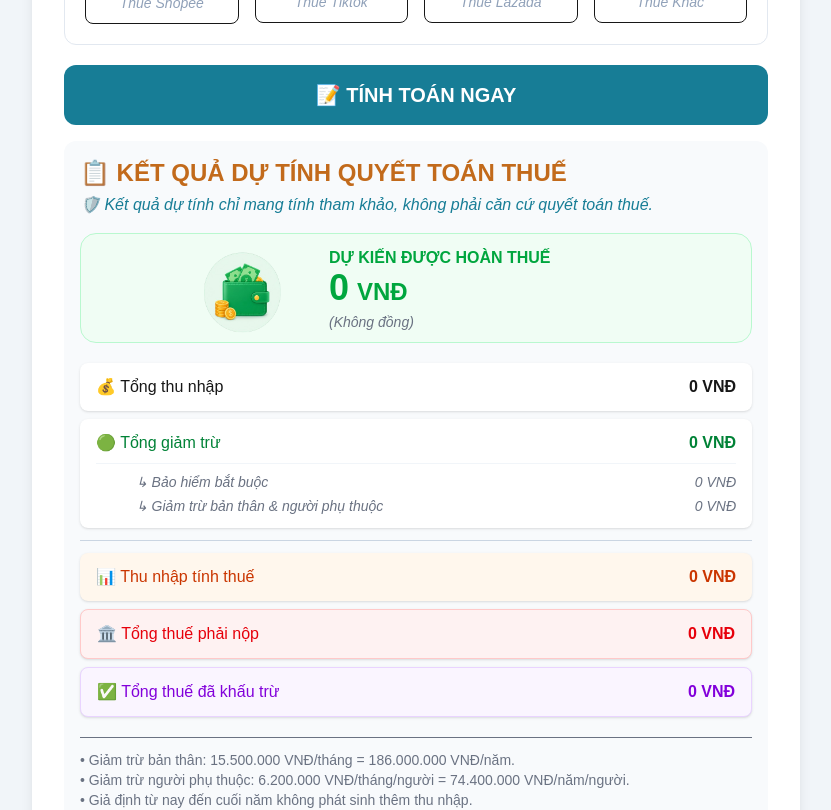
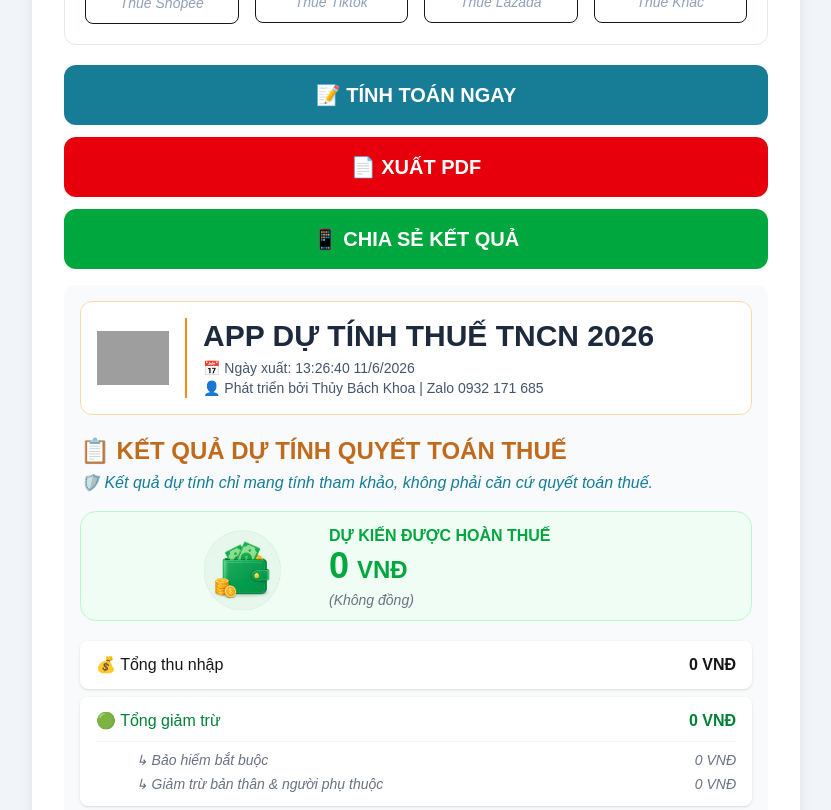
Before and after one commit to thuybachkhoa/du-bao-thue-affiliate, a Next.js app: page / in a window 1280 px wide. Shown: the part 740-1550 px from the top of the page, without its empty margins (224-1055 px from the left). Built offline with nearby package versions, Linux system fonts and the light colour scheme; grey boxes are pictures that could not be loaded.

Commit message:
Add Open Graph metadata

```diff
--- a/app/layout.tsx
+++ b/app/layout.tsx
@@ -13,8 +13,27 @@ const geistMono = Geist_Mono({
 });
 
 export const metadata: Metadata = {
-  title: "Thuế TNCN 2026",
-  description: "Công cụ dự tính thuế thu nhập cá nhân dành cho Affiliate",
+  title: "DỰ TÍNH THUẾ TNCN 2026",
+  description:
+    "Công cụ dự tính hoàn thuế và số thuế phải nộp cho Affiliate theo quy định năm 2026.",
+
+  openGraph: {
+    title: "DỰ TÍNH THUẾ TNCN 2026",
+    description:
+      "Công cụ dự tính hoàn thuế và số thuế phải nộp cho Affiliate theo quy định năm 2026.",
+    url: "https://du-tinh-tncn-2026.vercel.app",
+    siteName: "DỰ TÍNH THUẾ TNCN 2026",
+    images: [
+      {
+        url: "/icon.png",
+        width: 512,
+        height: 512,
+        alt: "Dự tính Thuế TNCN 2026",
+      },
+    ],
+    locale: "vi_VN",
+    type: "website",
+  },
 };
 
 export default function RootLayout({
@@ -24,7 +43,7 @@ export default function RootLayout({
 }>) {
   return (
     <html
-      lang="en"
+      lang="vi"
       className={`${geistSans.variable} ${geistMono.variable} h-full antialiased`}
     >
       <body className="min-h-full flex flex-col">{children}</body>
--- a/app/page.tsx
+++ b/app/page.tsx
@@ -1,6 +1,9 @@
   "use client";
 
-  import { useState } from "react";
+  import { useState, useRef } from "react";
+import jsPDF from "jspdf";
+import { toPng } from "html-to-image";
+import html2canvas from "html2canvas";
   import Image from "next/image";
 
   export default function Home() {
@@ -35,10 +38,10 @@ const [insuranceAmount, setInsuranceAmount] =
   taxPaid: 0,
   refundOrPayMore: 0,
 });
-
-    const formatMoney = (value: number | undefined) => {
-      return value.toLocaleString("vi-VN") + " VNĐ";
-    };
+const resultRef = useRef<HTMLDivElement>(null);
+    const formatMoney = (value?: number) => {
+  return (value ?? 0).toLocaleString("vi-VN") + " VNĐ";
+};
     const numberToVietnameseWords = (num: number): string => {
   if (num === 0) return "Không đồng";
 
@@ -240,6 +243,84 @@ setInsuranceAmount("");
   refundOrPayMore: 0,
 });
   };
+  const handleShare = async () => {
+  const shareText = `
+📊 KẾT QUẢ DỰ TÍNH THUẾ TNCN 2026
+
+💰 Tổng thu nhập: ${result.totalIncome.toLocaleString("vi-VN")} VNĐ
+📈 Thu nhập tính thuế: ${result.taxableIncome.toLocaleString("vi-VN")} VNĐ
+🏛️ Tổng thuế phải nộp: ${result.taxPayable.toLocaleString("vi-VN")} VNĐ
+✅ Thuế đã khấu trừ: ${result.taxPaid.toLocaleString("vi-VN")} VNĐ
+
+${
+  result.refundOrPayMore >= 0
+    ? `🎉 Dự kiến được hoàn: ${result.refundOrPayMore.toLocaleString("vi-VN")} VNĐ`
+    : `⚠️ Dự kiến phải nộp thêm: ${Math.abs(
+        result.refundOrPayMore
+      ).toLocaleString("vi-VN")} VNĐ`
+}
+
+🔗 https://du-tinh-tncn-2026.vercel.app
+
+Thủy Bách Khoa | Zalo 0932 171 685
+`;
+
+  try {
+  await navigator.clipboard.writeText(shareText);
+
+  alert(
+    "Đã sao chép kết quả vào clipboard.\nHãy mở Zalo và nhấn Ctrl + V để gửi."
+  );
+} catch (error) {
+  console.error(error);
+}
+};
+  const handleExportPDF = async () => {
+  if (!resultRef.current) return;
+
+  try {
+    await new Promise(resolve =>
+  setTimeout(resolve, 500)
+);
+    const dataUrl = await toPng(
+  resultRef.current,
+  {
+    pixelRatio: 4,
+    backgroundColor: "#ffffff",
+  }
+);
+
+   const pdf = new jsPDF();
+
+const imgProps =
+  pdf.getImageProperties(dataUrl);
+
+const pdfWidth =
+  pdf.internal.pageSize.getWidth();
+
+const pdfHeight =
+  (imgProps.height * pdfWidth) /
+  imgProps.width;
+
+pdf.addImage(
+  dataUrl,
+  "PNG",
+  0,
+  10,
+  pdfWidth,
+  pdfHeight
+);
+
+const today = new Date()
+  .toLocaleDateString("vi-VN")
+  .replace(/\//g, "-");
+
+pdf.save(`thue-tncn-${today}.pdf`);
+  } catch (error) {
+    console.error(error);
+    alert(String(error));
+  }
+};
     return (
       <div className="min-h-screen bg-slate-100 flex items-center justify-center p-4">
         <div className="w-full max-w-3xl bg-white rounded-2xl shadow-lg p-8">
@@ -725,9 +806,49 @@ setInsuranceAmount("");
           >
             📝  TÍNH TOÁN NGAY
           </button>
+<button
+  onClick={handleExportPDF}
+  className="w-full mt-3 bg-red-600 hover:bg-red-700 text-white font-bold py-4 text-xl rounded-xl"
+>
+  📄 XUẤT PDF
+</button>
+<button
+  onClick={handleShare}
+  className="w-full mt-3 bg-green-600 hover:bg-green-700 text-white font-bold py-4 text-xl rounded-xl"
+>
+  📱 CHIA SẺ KẾT QUẢ
+</button>
+          <div
+  ref={resultRef}
+  className="mt-4 bg-slate-50 rounded-xl p-4"
+>
+<div className="bg-white border border-orange-200 rounded-xl p-4 mb-5">
+  <div className="flex items-center gap-4">
 
-          <div className="mt-4 bg-slate-50 rounded-xl p-4">
+    <Image
+      src="/icon.png"
+      alt="App Icon"
+      width={72}
+      height={72}
+      className="shrink-0"
+    />
 
+    <div className="border-l-2 border-orange-400 pl-4">
+      <h2 className="font-bold text-3xl text-slate-800">
+        APP DỰ TÍNH THUẾ TNCN 2026
+      </h2>
+
+      <p className="text-sm text-slate-600 mt-1">
+        📅 Ngày xuất: {new Date().toLocaleString("vi-VN")}
+      </p>
+
+      <p className="text-sm text-slate-600">
+        👤 Phát triển bởi Thủy Bách Khoa | Zalo 0932 171 685
+      </p>
+    </div>
+
+  </div>
+</div>
             <div className="text-left mb-4">
     <h2 className="font-bold text-2xl text-[#C26A1B]">
       📋  KẾT QUẢ DỰ TÍNH QUYẾT TOÁN THUẾ
--- a/package.json
+++ b/package.json
@@ -9,6 +9,8 @@
     "lint": "eslint"
   },
   "dependencies": {
+    "html-to-image": "^1.11.13",
+    "jspdf": "^4.2.1",
     "next": "16.2.7",
     "react": "19.2.4",
     "react-dom": "19.2.4"
```
Also changed, not shown: 1 other file (tests, documents, lock files or other folders).
